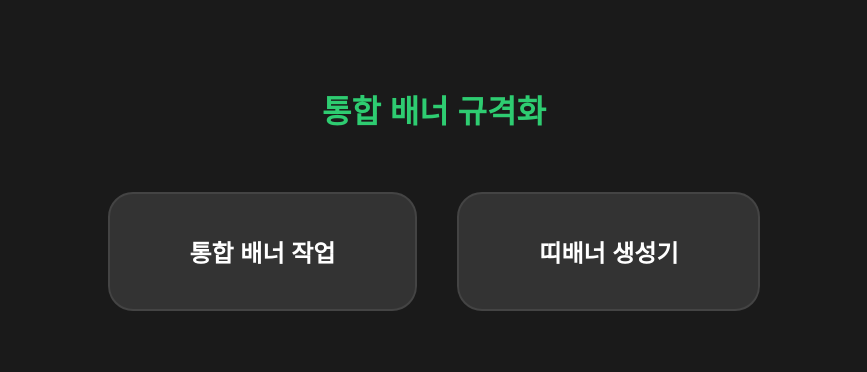
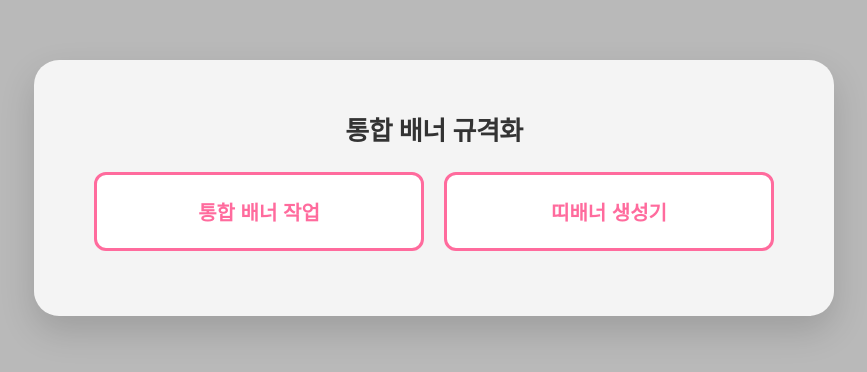
Before and after one commit to mjmlscompany-lab/main, a plain HTML site: page index.html in a window 1280 px wide. Shown: the part 212-584 px from the top of the page, without its empty margins (206-1073 px from the left). Drawn offline with Linux system fonts and the light colour scheme.

Commit message:
Update index.html

```diff
--- a/index.html
+++ b/index.html
@@ -2,42 +2,75 @@
 <html lang="ko">
 <head>
     <meta charset="UTF-8">
-    <title>통합 배너 규격화</title>
+    <meta name="viewport" content="width=device-width, initial-scale=1.0">
+    <title>통합 배너 규격화 시스템</title>
+    <link rel="preconnect" href="https://fonts.googleapis.com">
+    <link rel="preconnect" href="https://fonts.gstatic.com" crossorigin>
+    <link href="https://fonts.googleapis.com/css2?family=Noto+Sans+KR:wght@700;900&display=swap" rel="stylesheet">
     <style>
-        /* 메인 인트로 화면 스타일 */
+        * { box-sizing: border-box; margin: 0; padding: 0; }
+
         body {
-            margin: 0; height: 100vh;
-            display: flex; flex-direction: column; align-items: center; justify-content: center;
-            background: #1a1a1a; color: #fff; font-family: 'Malgun Gothic', sans-serif;
+            /* 배경 투명도를 0.3으로 더 줄여서 배경을 훨씬 밝게 처리 */
+            background-color: rgba(26, 26, 26, 0.3);
+            font-family: 'Noto Sans KR', sans-serif;
+            height: 100vh;
+            display: flex;
+            align-items: center;
+            justify-content: center;
         }
-        h1 { margin-bottom: 60px; color: #2ecc71; font-size: 32px; }
-        .btn-wrapper { display: flex; gap: 40px; }
 
-        .main-btn {
-            padding: 40px 80px;
-            font-size: 24px;
-            font-weight: bold;
-            color: #fff;
-            background: #333;
-            border: 2px solid #444;
+        .portal-card {
+            background-color: #F4F4F4;
+            width: 800px;
+            padding: 50px 60px 65px;
             border-radius: 25px;
-            cursor: pointer;
-            transition: 0.3s;
+            box-shadow: 0 15px 35px rgba(0, 0, 0, 0.15); /* 그림자도 더 부드럽게 조정 */
+            text-align: center;
+        }
+
+        .portal-title {
+            color: #333333;
+            font-size: 26px;
+            font-weight: 900;
+            margin-bottom: 25px;
+            letter-spacing: -0.5px;
+        }
+
+        .button-row { display: flex; justify-content: center; gap: 20px; }
+
+        .nav-button {
+            flex: 1;
+            padding: 22px 0;
+            font-size: 20px;
+            font-weight: 900;
             text-decoration: none;
+            color: #FF6B9D;
+            background-color: #FFFFFF;
+            border: 3px solid #FF6B9D;
+            border-radius: 12px;
+            transition: all 0.3s ease;
+            display: inline-block;
         }
-        .main-btn:hover {
-            background: #2ecc71;
-            color: #000;
-            border-color: #2ecc71;
-            transform: scale(1.05);
+
+        .nav-button:hover {
+            background-color: #FF6B9D;
+            color: #FFFFFF;
+            transform: translateY(-3px);
+            box-shadow: 0 8px 15px rgba(255, 107, 157, 0.2);
         }
     </style>
 </head>
 <body>
-    <h1>통합 배너 규격화</h1>
-    <div class="btn-wrapper">
-        <a href="https://mjmlscompany-lab.github.io/banner/" class="main-btn">통합 배너 작업</a>
-        <a href="https://mjmlscompany-lab.github.io/top_banner/" class="main-btn">띠배너 생성기</a>
+
+    <div class="portal-card">
+        <h1 class="portal-title">통합 배너 규격화</h1>
+
+        <div class="button-row">
+            <a href="https://mjmlscompany-lab.github.io/banner/" class="nav-button">통합 배너 작업</a>
+            <a href="https://mjmlscompany-lab.github.io/top_banner/" class="nav-button">띠배너 생성기</a>
+        </div>
     </div>
+
 </body>
 </html>
```
